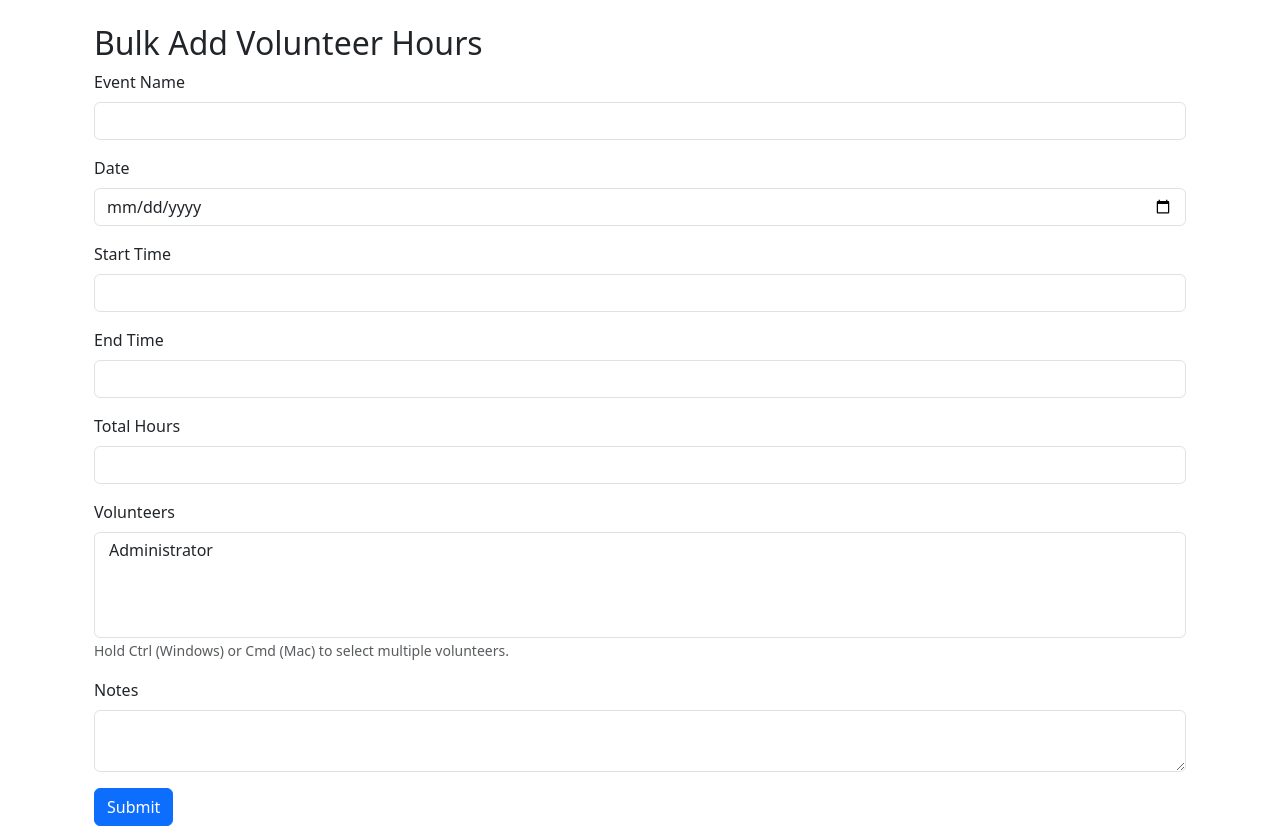
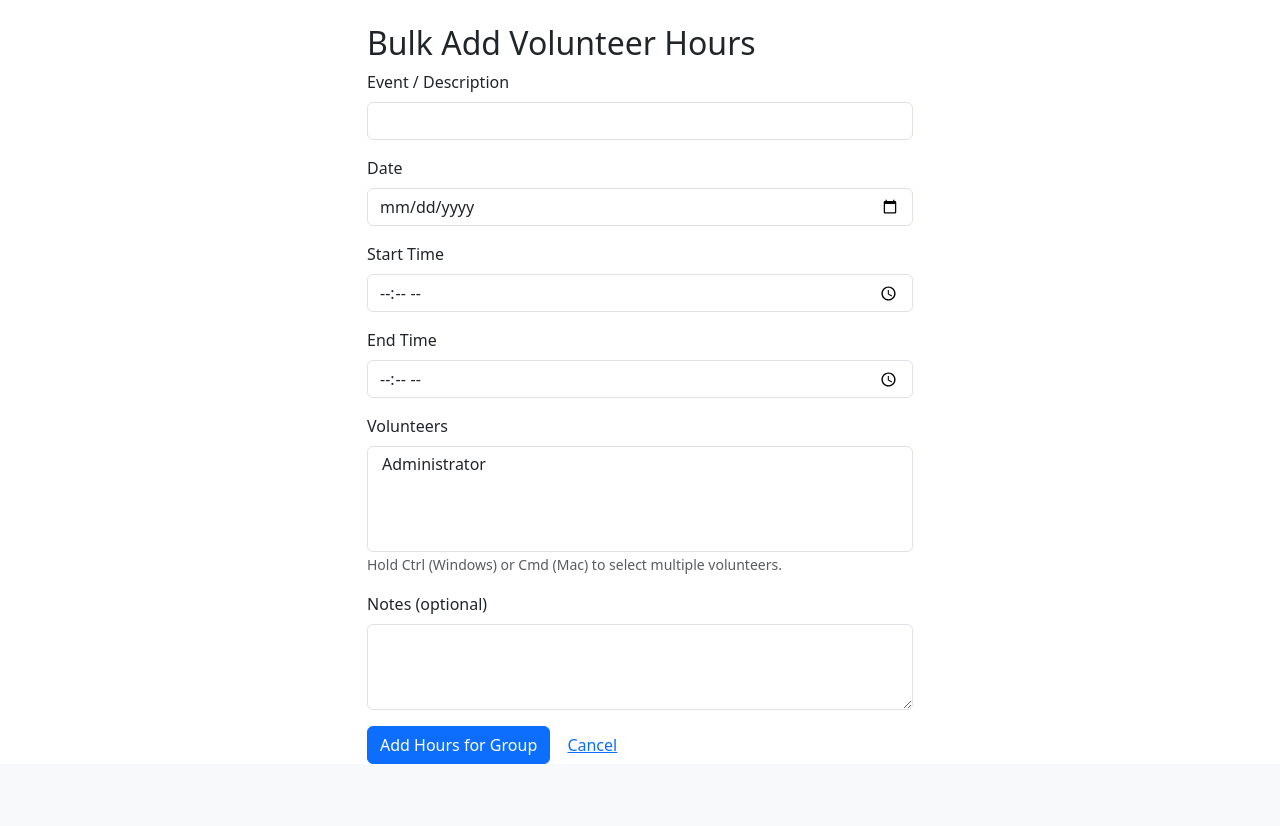
Before and after one commit to srgtsnoop/Kiwanis_Volunteer, a Flask app: page /bulk-add-hours in a window 1280 px wide. Shown: the part 56-882 px from the top of the page. After the commit the page ends 820 px from the top, so only its background shows below. Run offline with Flask 3, Linux system fonts and the light colour scheme; a user stored in the database is signed in.

Commit message:
formatting
updated formatting

```diff
--- a/templates/bulk_add_hours.html
+++ b/templates/bulk_add_hours.html
@@ -1,46 +1,85 @@
-{% extends "base.html" %}
+{% extends 'base.html' %}
+
+{% block title %}Bulk Add Volunteer Hours{% endblock %}
+
 {% block content %}
-<div class="container mt-4">
+<div class="row justify-content-center">
+  <div class="col-md-8 col-lg-6">
     <h2>Bulk Add Volunteer Hours</h2>
-    <form method="post">
+    <form method="POST" action="{{ url_for('bulk_add_hours') }}">
       {{ form.hidden_tag() }}
 
       <div class="mb-3">
-            {{ form.event.label(class="form-label") }}
-            {{ form.event(class="form-control") }}
+        <label for="event" class="form-label">Event / Description</label>
+        <input
+          type="text"
+          id="event"
+          name="event"
+          class="form-control"
+          value="{{ form.event.data or '' }}"
+          required>
       </div>
+
       <div class="mb-3">
-            {{ form.date.label(class="form-label") }}
-            {{ form.date(class="form-control") }}
+        <label for="date" class="form-label">Date</label>
+        <input
+          type="date"
+          id="date"
+          name="date"
+          class="form-control"
+          value="{{ form.date.data or '' }}"
+          required>
       </div>
+
       <div class="mb-3">
-            {{ form.start_time.label(class="form-label") }}
-            {{ form.start_time(class="form-control") }}
+        <label for="start_time" class="form-label">Start Time</label>
+        <input
+          type="time"
+          id="start_time"
+          name="start_time"
+          class="form-control"
+          value="{{ form.start_time.data or '' }}"
+          required>
       </div>
+
       <div class="mb-3">
-            {{ form.end_time.label(class="form-label") }}
-            {{ form.end_time(class="form-control") }}
+        <label for="end_time" class="form-label">End Time</label>
+        <input
+          type="time"
+          id="end_time"
+          name="end_time"
+          class="form-control"
+          value="{{ form.end_time.data or '' }}"
+          required>
       </div>
+
       <div class="mb-3">
-            {{ form.total_hours.label(class="form-label") }}
-            {{ form.total_hours(class="form-control") }}
-        </div>
-        <div class="mb-3">
-            {{ form.volunteers.label(class="form-label") }}
-            <select name="volunteers" class="form-control" multiple required>
+        <label for="volunteers" class="form-label">Volunteers</label>
+        <select
+          id="volunteers"
+          name="volunteers"
+          class="form-control"
+          multiple
+          required>
           {% for value, label in form.volunteers.choices %}
             <option value="{{ value }}">{{ label }}</option>
           {% endfor %}
         </select>
         <small class="form-text text-muted">Hold Ctrl (Windows) or Cmd (Mac) to select multiple volunteers.</small>
       </div>
+
       <div class="mb-3">
-            {{ form.notes.label(class="form-label") }}
-            {{ form.notes(class="form-control") }}
+        <label for="notes" class="form-label">Notes (optional)</label>
+        <textarea
+          id="notes"
+          name="notes"
+          class="form-control"
+          rows="3">{{ form.notes.data or '' }}</textarea>
       </div>
-        <div>
-            {{ form.submit(class="btn btn-primary") }}
-        </div>
+
+      <button type="submit" class="btn btn-primary">Add Hours for Group</button>
+      <a href="{{ url_for('index') }}" class="btn btn-link">Cancel</a>
     </form>
   </div>
+</div>
 {% endblock %}
```
Lines whose indentation alone changed are shown as unchanged.
